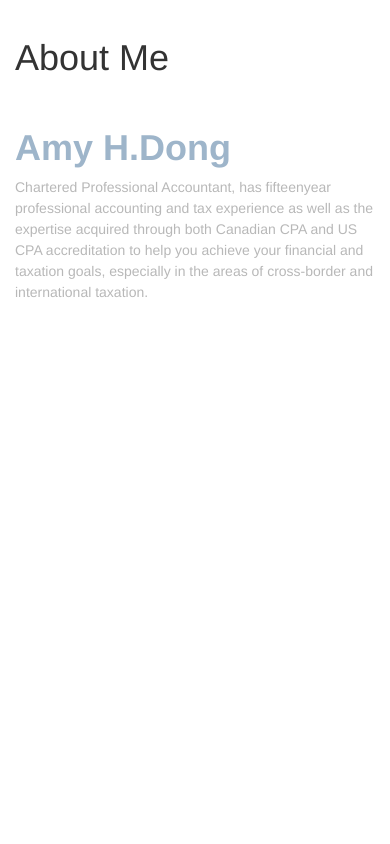
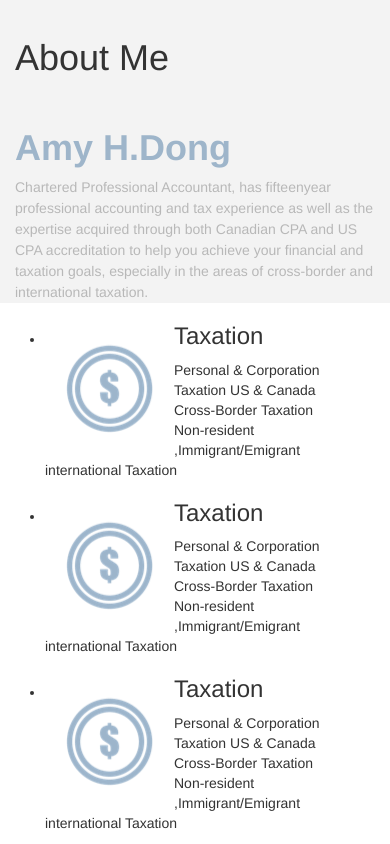
Before and after one commit to nobitazyc/personal-webapp, a plain HTML site: page index.html in a window 390 px wide. Shown: the part 972-1816 px from the top of the page. Before the commit the page ends 1285 px from the top, so only its background shows below. Drawn offline with Linux system fonts and the light colour scheme.

Commit message:
add service part

```diff
--- /dev/null
+++ b/css/about.css
@@ -0,0 +1,3 @@
+#About{
+	background-color: #F3F3F3;
+}
--- a/css/service.css
+++ b/css/service.css
@@ -1,3 +1,7 @@
 #Service{
-	background-color: #F3F3F3;
+	.content{
+		ul{
+
+		}
+	}
 }
--- a/index.html
+++ b/index.html
@@ -10,6 +10,8 @@
 		<link href="css/bootstrap-theme.min.css" rel="stylesheet">
 		<link href="css/global.css" rel="stylesheet">
 		<link href="css/home.css" rel="stylesheet">
+		<link href="css/about.css" rel="stylesheet">
+		<link href="css/service.css" rel="stylesheet">
 		<script src="js/bootstrap.min.js"></script>
 	</head>
 
@@ -45,7 +47,7 @@
 			<div class="text-center" id="name_logo"><img src="image/Amy_Dong.png"></div>
 			<h4 class="text-center mt20" id="name_description">Chartered Professional Accountant, Certified General Accountant</h4>
 		</div>
-		<div id="Service">
+		<div id="About">
 			<div class="col-sm-4 col-sm-offset-2 mt30"><img src="image/bio_pic.png" style="width:80%"></div>
 			<div class="col-sm-5">
 				<h1 class="light-weight" style="margin-top:120px;">About Me</h1>
@@ -53,5 +55,27 @@
 				<p class="dark-grey" style="line-height:1.5">Chartered Professional Accountant, has fifteenyear professional accounting and tax experience as well as the expertise acquired through both Canadian CPA and US CPA accreditation to help you achieve your financial and taxation goals, especially in the areas of cross-border and international taxation.</p>
 			</div>
 		</div>
+		<div id="Service">
+			<div class="col-sm-6" class="content">
+				<ul class="pl30 pr30">
+					<li>
+						<img class="pull-left" src="image/taxation.png">
+						<h3>Taxation</h3>
+						<p>Personal & Corporation Taxation US & Canada Cross-Border Taxation Non-resident ,Immigrant/Emigrant international Taxation</p>
+					</li>
+					<li>
+						<img class="pull-left" src="image/taxation.png">
+						<h3>Taxation</h3>
+						<p>Personal & Corporation Taxation US & Canada Cross-Border Taxation Non-resident ,Immigrant/Emigrant international Taxation</p>
+					</li>
+					<li>
+						<img class="pull-left" src="image/taxation.png">
+						<h3>Taxation</h3>
+						<p>Personal & Corporation Taxation US & Canada Cross-Border Taxation Non-resident ,Immigrant/Emigrant international Taxation</p>
+					</li>
+				</ul>
+			</div>
+			<div class="col-sm-6"></div>
+		</div>
 	</body>
 </html>
```
